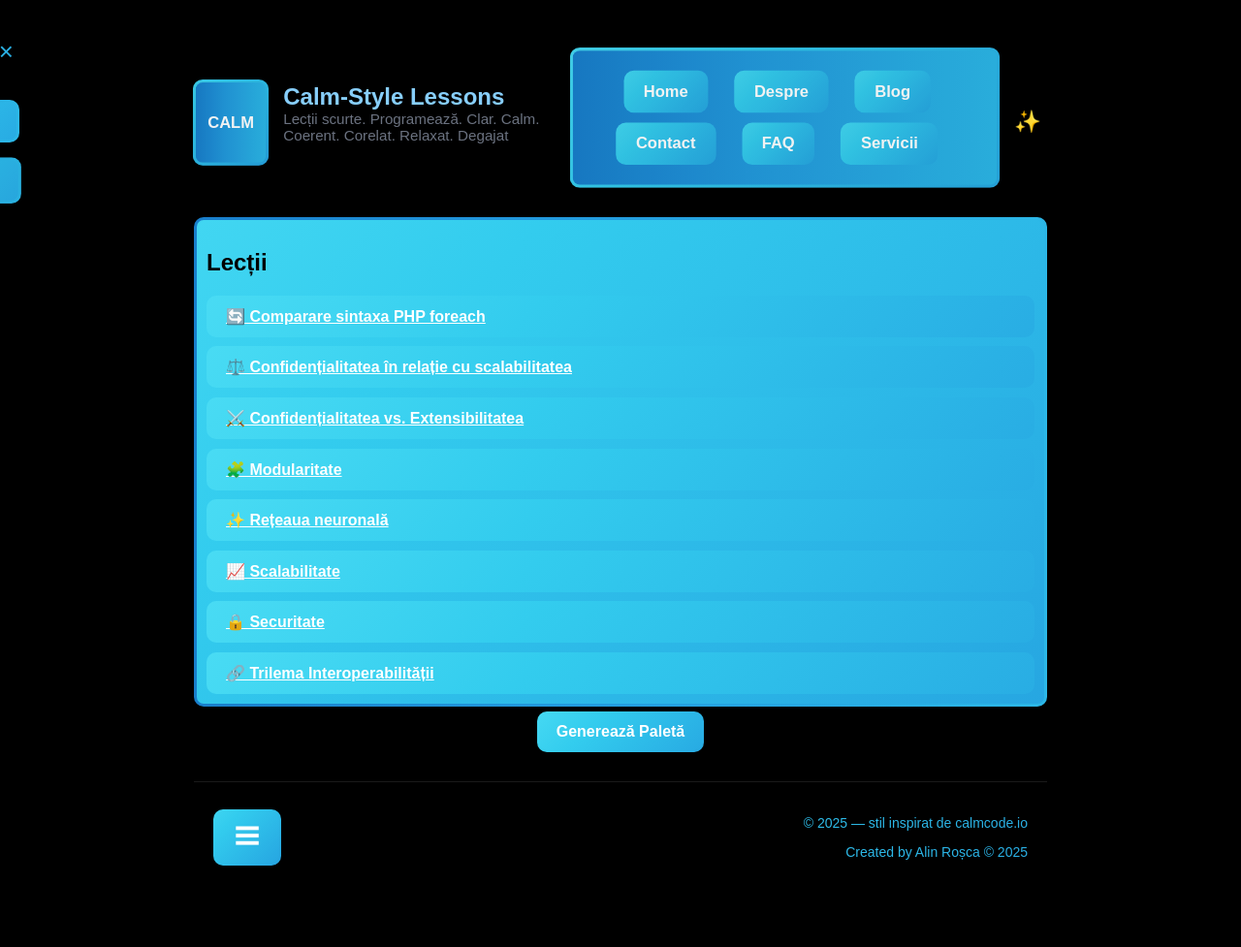
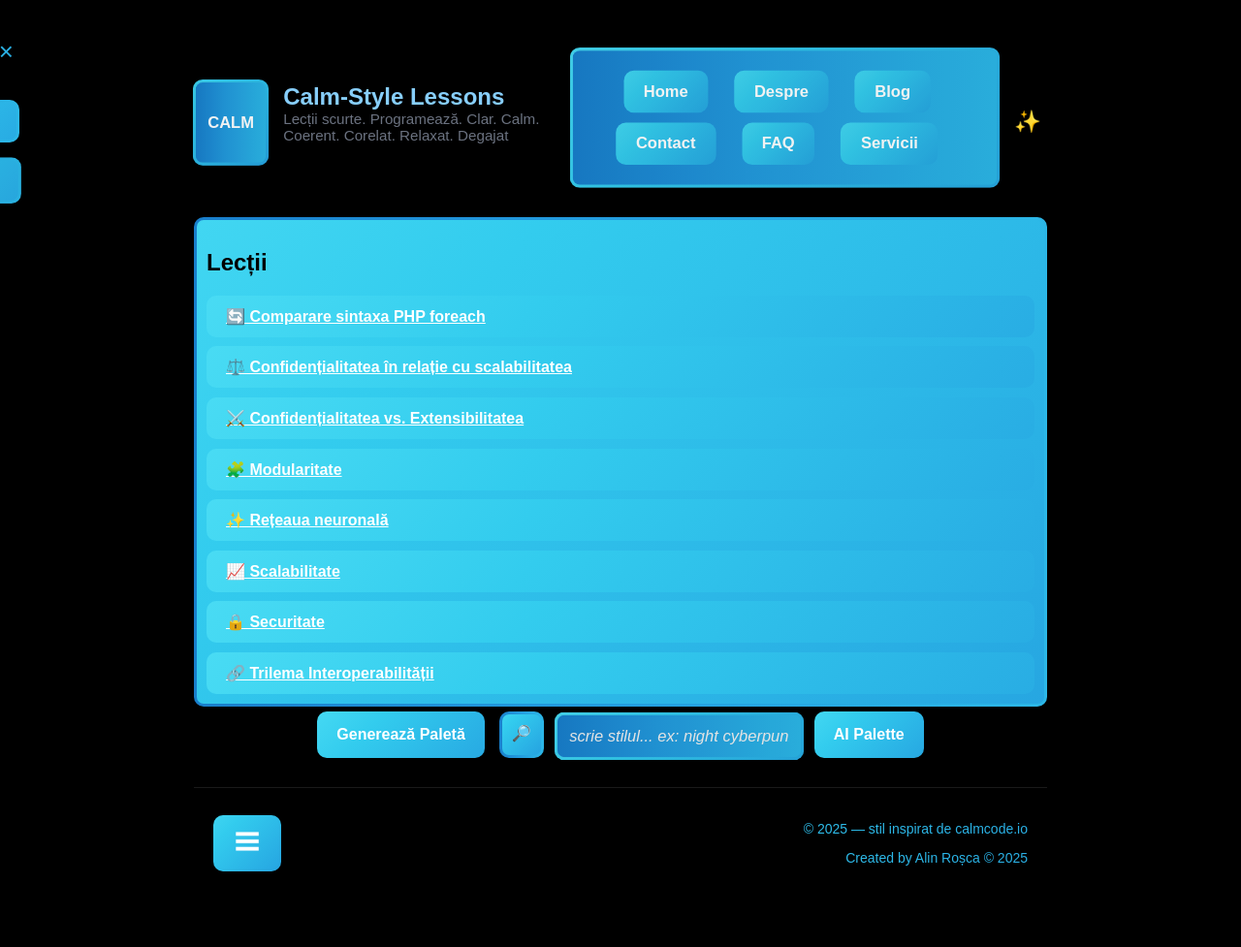
Before and after one commit to AlinRosca10/PYTHON_AI, a Flask app: page / in a window 1280 px wide. Shown: the whole page at 97% size. Before the commit the page ends 893 px from the top, so only its background shows below. Run offline with Flask 3, Linux system fonts and the light colour scheme; data that the repository does not hold is empty; some libraries are stand-ins or nearby versions.

Commit message:
Generator de palete cu AI, direct în browser, fără backend adițional!
Poate genera teme pe baza unei descrieri ca:
pastel calm
night cyberpunk
forest witchcore
sunset dreamy vaporwave
minimal warm beige

Nu folosim cloud, ci un AI local simplu, bazat pe embedding + vector similarity în browser.

Avem o listă de palete pre-generate + descrierile lor (embeddings light).

Când user-ul scrie pastel calm, scriptul:

    transformă textul în vector simplu

    caută cea mai apropiată paletă

    o ajustează puțin (randomizare estetică)

    O aplică ca temă.

⚠️ Avantaj: nu ai nevoie de API, nu plătești nimic, merge instant.
🎨 1. Mini-set de palete AI Seed (20 modele pregătite)
🧪 2. Embedding super light
🎯 3. Funcția AI care găsește paleta cea mai apropiată
🟢 4. Interfața UI (textbox + button)
🎨 5. Aplicarea temei

🎉 Rezultat

⚡ AI-ul local înțelege conceptul paletei
⚡ Alege cea mai apropiată temă seed
⚡ O adaptează cu mici randomizări
⚡ O aplică instant
⚡ Este persistentă (localStorage)
⚡ Funcționează total offline

```diff
--- /dev/null
+++ b/static/scripts/ai_palettes.js
@@ -0,0 +1,94 @@
+window.AI_PALETTES = [
+    {desc: "pastel calm soft gentle", colors: ["#ffdce5", "#ffeef7", "#e3f6ff", "#f4eaff"]},
+    {desc: "sunset warm orange pink", colors: ["#ff9a8b", "#ff6a88", "#ff99ac", "#d4145a"]},
+    {desc: "forest deep natural green", colors: ["#a8e6cf", "#56c596", "#379683", "#0b8457"]},
+    {desc: "night cyberpunk neon dark", colors: ["#0d0221", "#ff2e63", "#08d9d6", "#252a34"]},
+    {desc: "vaporwave retro purple teal", colors: ["#ff71ce", "#01cdfe", "#b967ff", "#05ffa1"]},
+    {desc: "coffee beige brown warm", colors: ["#e7d7c1", "#c29b77", "#8f6b4a", "#5c3c23"]},
+    {desc: "minimal grey neutral clean", colors: ["#dcdcdc", "#c1c1c1", "#a7a7a7", "#8c8c8c"]},
+    {desc: "ocean cold blue teal", colors: ["#6bf3fc", "#33ccee", "#2299dd", "#0b58b3"]},
+    {desc: "witchcore dark purple green", colors: ["#2e0249", "#570a57", "#a91079", "#0fbf8f"]},
+    {desc: "autumn brown orange golden", colors: ["#e8c07d", "#d9534f", "#c6652e", "#8b4513"]},
+    {desc: "ice neon blue arctic", colors: ["#dfffff", "#9ef6ff", "#6ad5ff", "#2ea8ff"]},
+    {desc: "desert warm sand yellow", colors: ["#f4e4ba", "#e6b566", "#d89234", "#a65e16"]},
+    {desc: "rainy day cold grey blue", colors: ["#c7d0d8", "#a6b1b7", "#7a8b99", "#4a5c66"]},
+    {desc: "fire neon hot red", colors: ["#ff595e", "#ffca3a", "#8ac926", "#1982c4"]},
+    {desc: "midnight dark blue navy", colors: ["#0a1626", "#0f1f3d", "#112c55", "#1b3a73"]},
+    {desc: "cute kawaii candy", colors: ["#ffd6e0", "#ffabe1", "#c0fdff", "#a0ffe6"]},
+    {desc: "luxury gold black", colors: ["#000000", "#2d2d2d", "#bfa764", "#f2c572"]},
+    {desc: "matte muted modern", colors: ["#c0c5ce", "#a7adba", "#65737e", "#4f5b66"]},
+    {desc: "fresh mint green", colors: ["#c4fcef", "#7bdff2", "#059dc0", "#0a5e8f"]},
+    {desc: "retro 80s purple blue", colors: ["#8a2be2", "#4b0082", "#4169e1", "#00bfff"]},
+];
+
+function embedText(txt) {
+    txt = txt.toLowerCase();
+    const vec = Array(26).fill(0);
+
+    for (let ch of txt) {
+        let i = ch.charCodeAt(0) - 97;
+        if (i >= 0 && i < 26) vec[i] += 1;
+    }
+    return vec;
+}
+
+function cosineSimilarity(a, b) {
+    let dot = 0, na = 0, nb = 0;
+    for (let i = 0; i < a.length; i++) {
+        dot += a[i] * b[i];
+        na += a[i] * a[i];
+        nb += b[i] * b[i];
+    }
+    return dot / (Math.sqrt(na) * Math.sqrt(nb));
+}
+
+function aiGeneratePalette(prompt) {
+    const qVec = embedText(prompt);
+
+    let best = null;
+    let bestScore = -1;
+
+    for (const p of window.AI_PALETTES) {
+        const pVec = embedText(p.desc);
+        const score = cosineSimilarity(qVec, pVec);
+
+        if (score > bestScore) {
+            best = p;
+            bestScore = score;
+        }
+    }
+
+    // Mică variație estetică random
+    return best.colors.map(c => slightlyVary(c));
+}
+
+function slightlyVary(hex) {
+    const v = 8; // ±8 variație
+    let r = parseInt(hex.slice(1,3),16) + (Math.random()*v*2 - v);
+    let g = parseInt(hex.slice(3,5),16) + (Math.random()*v*2 - v);
+    let b = parseInt(hex.slice(5,7),16) + (Math.random()*v*2 - v);
+
+    r = Math.max(0, Math.min(255, Math.round(r)));
+    g = Math.max(0, Math.min(255, Math.round(g)));
+    b = Math.max(0, Math.min(255, Math.round(b)));
+
+    return `rgb(${r},${g},${b})`;
+}
+
+document.getElementById("ai-generate").addEventListener("click", () => {
+    const text = document.getElementById("prompt").value.trim();
+    if (!text) return;
+
+    const colors = aiGeneratePalette(text);
+
+    document.documentElement.setAttribute("data-theme", "custom-ai");
+
+    document.documentElement.style.setProperty("--g1", colors[0]);
+    document.documentElement.style.setProperty("--g2", colors[1]);
+    document.documentElement.style.setProperty("--g3", colors[2]);
+    document.documentElement.style.setProperty("--g4", colors[3]);
+
+    localStorage.setItem("palette", "custom-ai");
+    localStorage.setItem("aiPrompt", text);
+    localStorage.setItem("aiPalette", JSON.stringify(colors));
+});
--- a/templates/base.html
+++ b/templates/base.html
@@ -184,6 +184,10 @@
       </div>
 
       <button id="generate-palette" class="aurora-button">Generează Paletă</button>
+
+      <label id="prompt_label" class="aurora-label" for="prompt">🔎</label>
+      <input id="prompt" class="aurora-input" placeholder="scrie stilul... ex: night cyberpunk">
+      <button id="ai-generate" class="aurora-button">AI Palette</button>
     </aside>
 
     <footer class="system-footer">
@@ -240,5 +244,6 @@
   <script type="text/javascript" src="{{url_for('static', filename='scripts/dark_smart_mode.js')}}"></script>
   <script type="text/javascript" src="{{url_for('static', filename='scripts/generate_palete.js')}}"></script>
   <script type="text/javascript" src="{{url_for('static', filename='scripts/theme_engine.js')}}"></script>
+  <script type="text/javascript" src="{{url_for('static', filename='scripts/ai_palettes.js')}}"></script>
 </body>
 </html>
```
